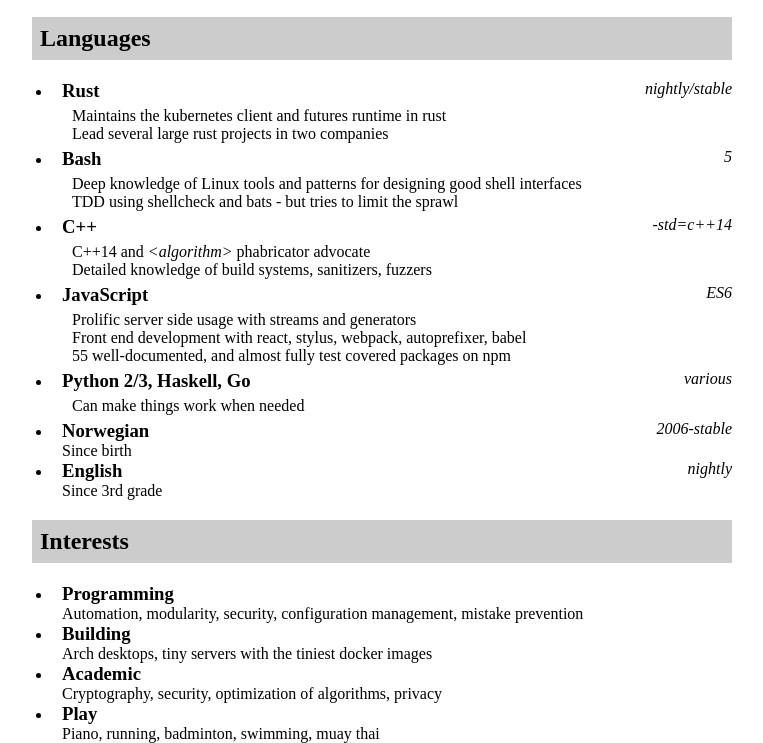
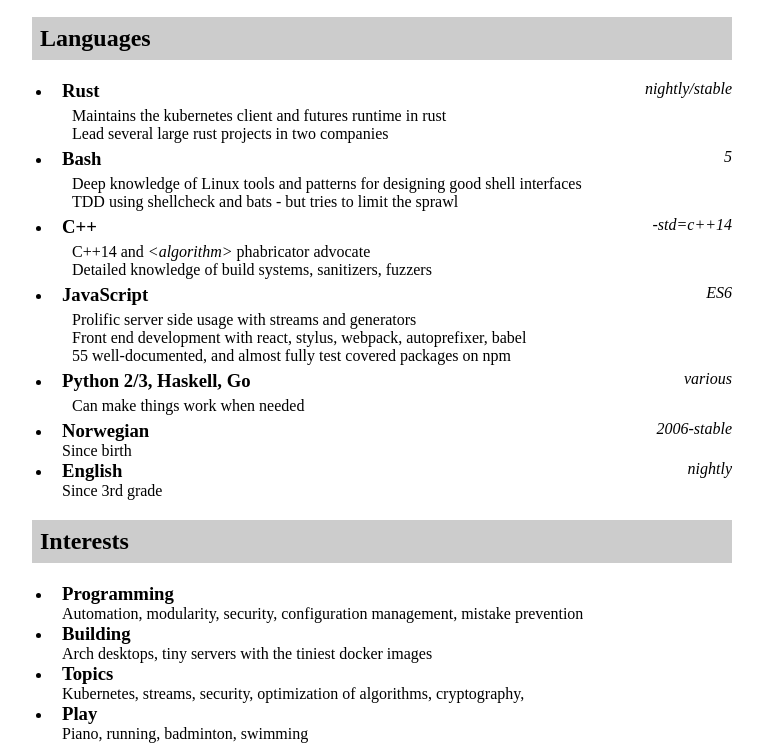
Before and after one commit to clux/vitae, a website: page docs/index.html in a window 1280 px wide. Shown: the part 1370-2113 px from the top of the page, without its empty margins (258-1021 px from the left). Drawn offline with Linux system fonts and the light colour scheme.

Commit message:
drop the academic section

```diff
--- a/docs/index.html
+++ b/docs/index.html
@@ -275,12 +275,12 @@ ul {
     <p>Arch desktops, tiny servers with the tiniest docker images</p>
   </li>
   <li>
-    <h3>Academic</h3>
-    <p>Cryptography, security, optimization of algorithms, privacy</p>
+    <h3>Topics</h3>
+    <p>Kubernetes, streams, security, optimization of algorithms, cryptography,</p>
   </li>
   <li>
     <h3>Play</h3>
-    <p>Piano, running, badminton, swimming, muay thai</p>
+    <p>Piano, running, badminton, swimming</p>
   </li>
 </ul>
 </li>
```
Also changed, not shown: src/interests.html (+3 -3 lines).
